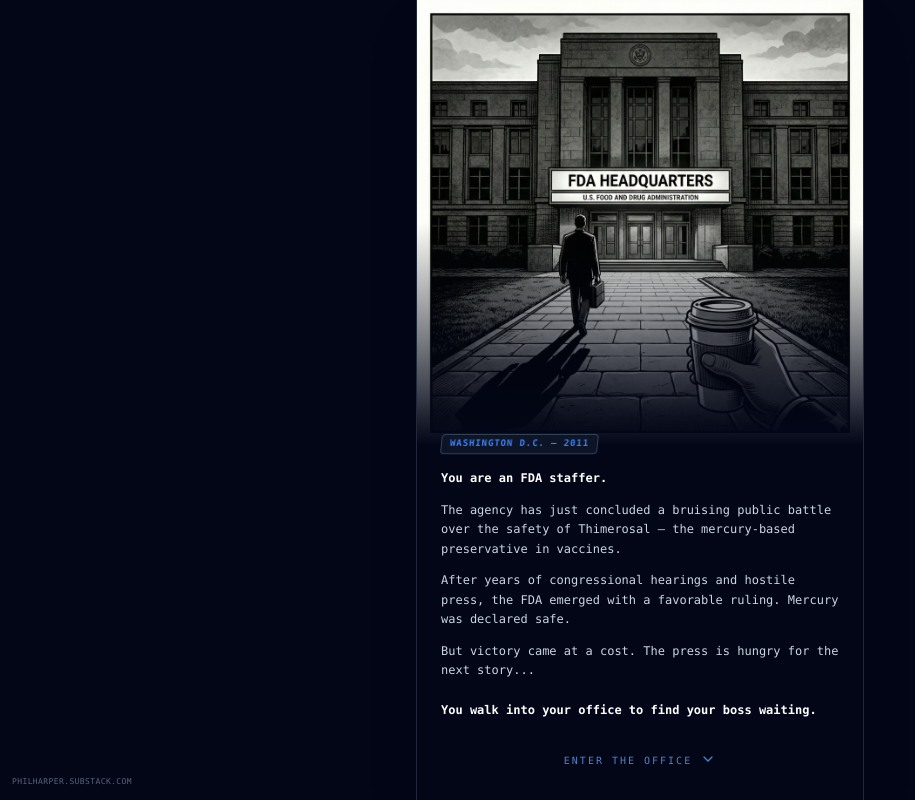
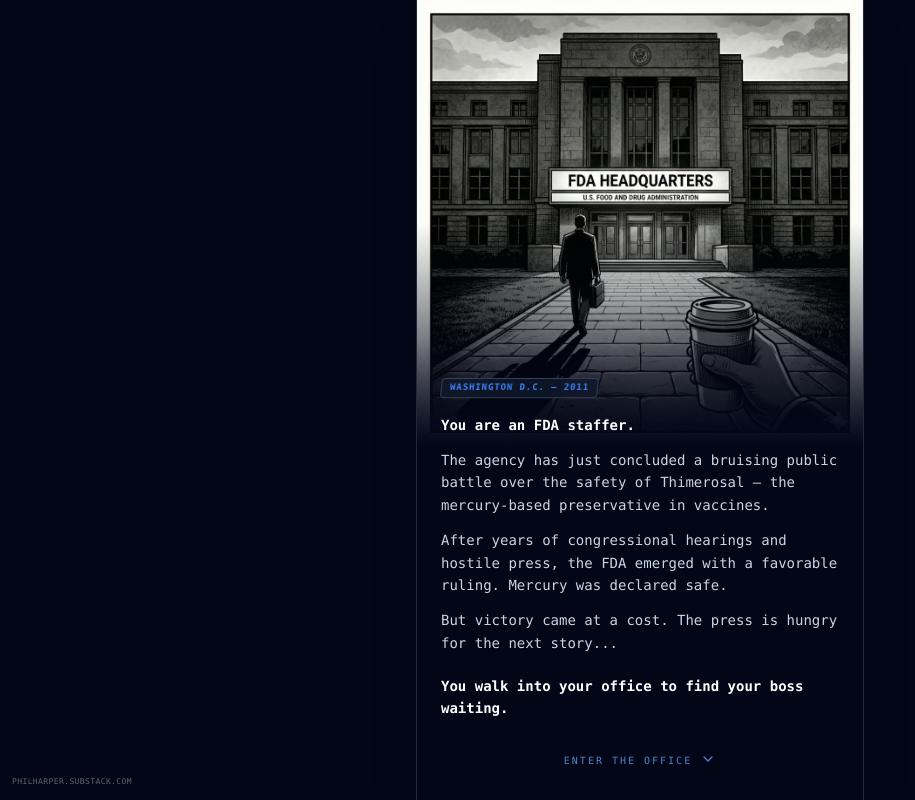
Before and after one commit to philmade/fda_simulator, a React (Vite) app: page / in a window 1280 px wide. Shown: the whole page, without its empty margins (0-915 px from the left). Built offline with nearby package versions, Linux system fonts and the light colour scheme.

Commit message:
Increase intro text size for readability
Changed from text-xs (12px) to text-sm (14px) on preamble
and game intro screens.

🤖 Generated with [Claude Code](https://claude.com/claude-code)

Co-Authored-By: Claude Opus 4.5 <noreply@anthropic.com>

```diff
--- a/App.jsx
+++ b/App.jsx
@@ -618,7 +618,7 @@ export default function App() {
               </div>
 
               {/* Dossier content */}
-              <div className="space-y-3 animate-in fade-in slide-in-from-bottom-4 duration-700 delay-300 font-mono text-xs leading-relaxed">
+              <div className="space-y-3 animate-in fade-in slide-in-from-bottom-4 duration-700 delay-300 font-mono text-sm leading-relaxed">
                 <p className="text-white font-bold">You are an FDA staffer.</p>
                 <p className="text-slate-300">The agency has just concluded a bruising public battle over the safety of Thimerosal — the mercury-based preservative in vaccines.</p>
                 <p className="text-slate-300">After years of congressional hearings and hostile press, the FDA emerged with a favorable ruling. Mercury was declared safe.</p>
@@ -677,7 +677,7 @@ export default function App() {
               </div>
 
               {/* Game explanation */}
-              <div className="space-y-3 animate-in fade-in slide-in-from-bottom-4 duration-700 delay-300 font-mono text-xs leading-relaxed">
+              <div className="space-y-3 animate-in fade-in slide-in-from-bottom-4 duration-700 delay-300 font-mono text-sm leading-relaxed">
                 <p className="text-white font-bold">Build a simulation. Do what Vance wants, or try to do good science.</p>
                 <p className="text-slate-300">The choice is yours, but you'll have to make assumptions.</p>
                 <p className="text-white font-bold pt-2">Choose wisely.</p>
```
